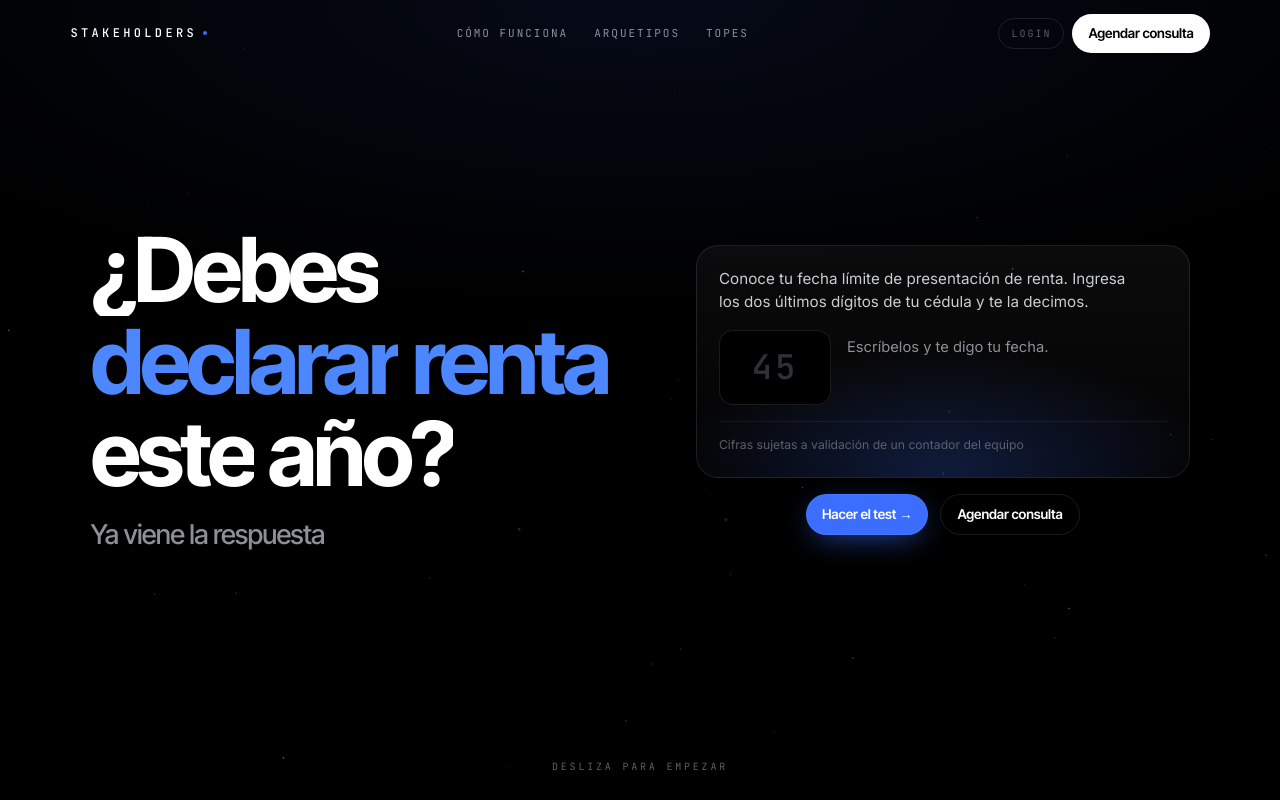
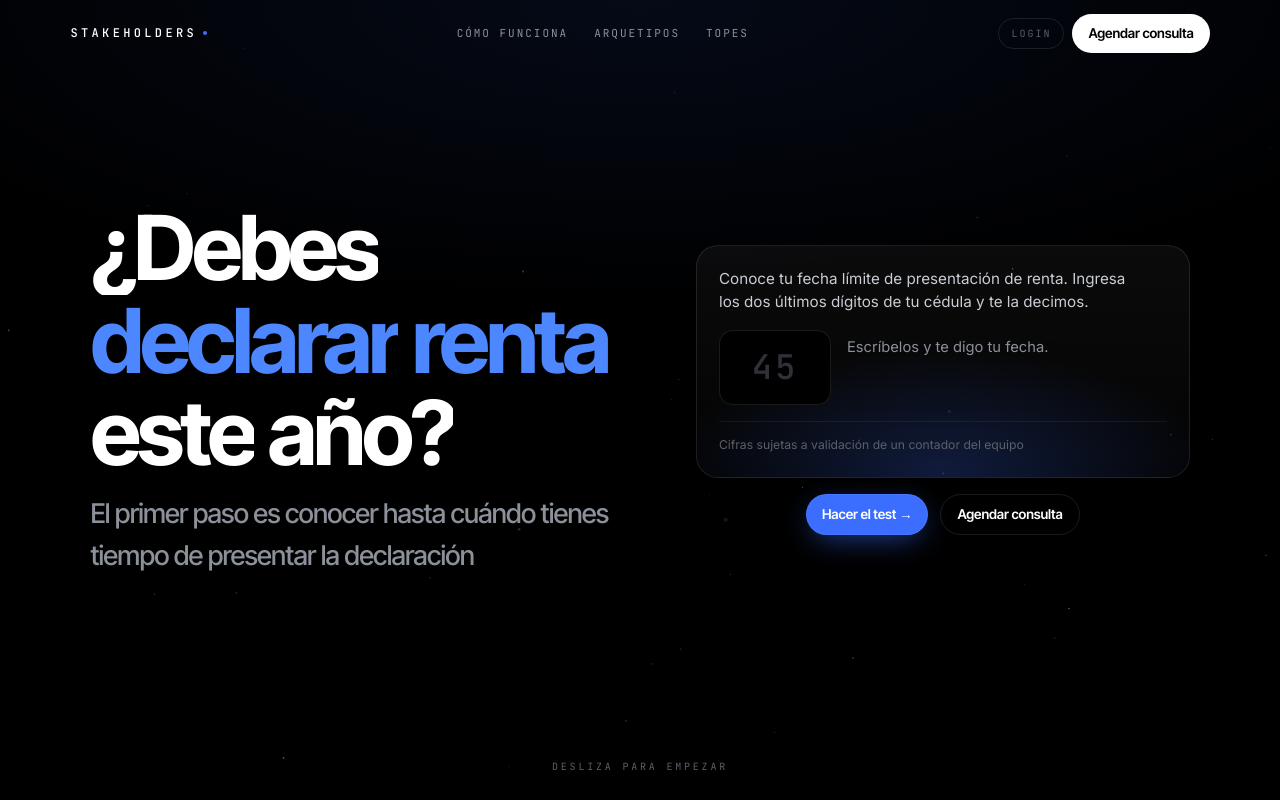
Before and after one commit to St4keholders/RENTA2026, a Next.js app: page / in a window 1280 px wide. Shown: the top 800 px of the page. Built offline with nearby package versions, Linux system fonts and the light colour scheme.

Commit message:
fix(copy): update hero subtitle copy on landing page

```diff
--- a/components/stakeholders/Landing.tsx
+++ b/components/stakeholders/Landing.tsx
@@ -613,7 +613,7 @@ export default function Landing() {
               <h1 data-split data-tint="1,2">
                 ¿Debes declarar renta este año?
               </h1>
-              <p className="hero__sub fade">Ya viene la respuesta</p>
+              <p className="hero__sub fade">El primer paso es conocer hasta cuándo tienes tiempo de presentar la declaración</p>
             </div>
 
             <div className="hero__col">
```
